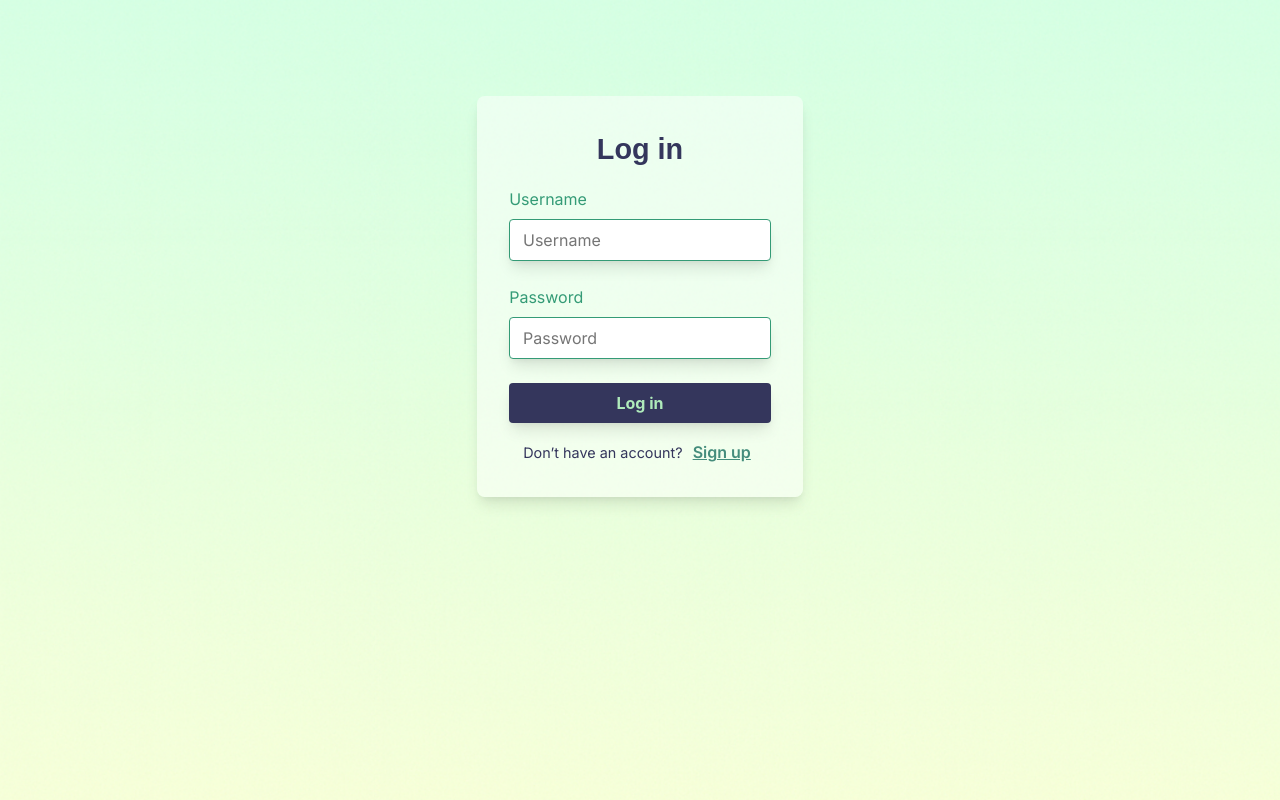
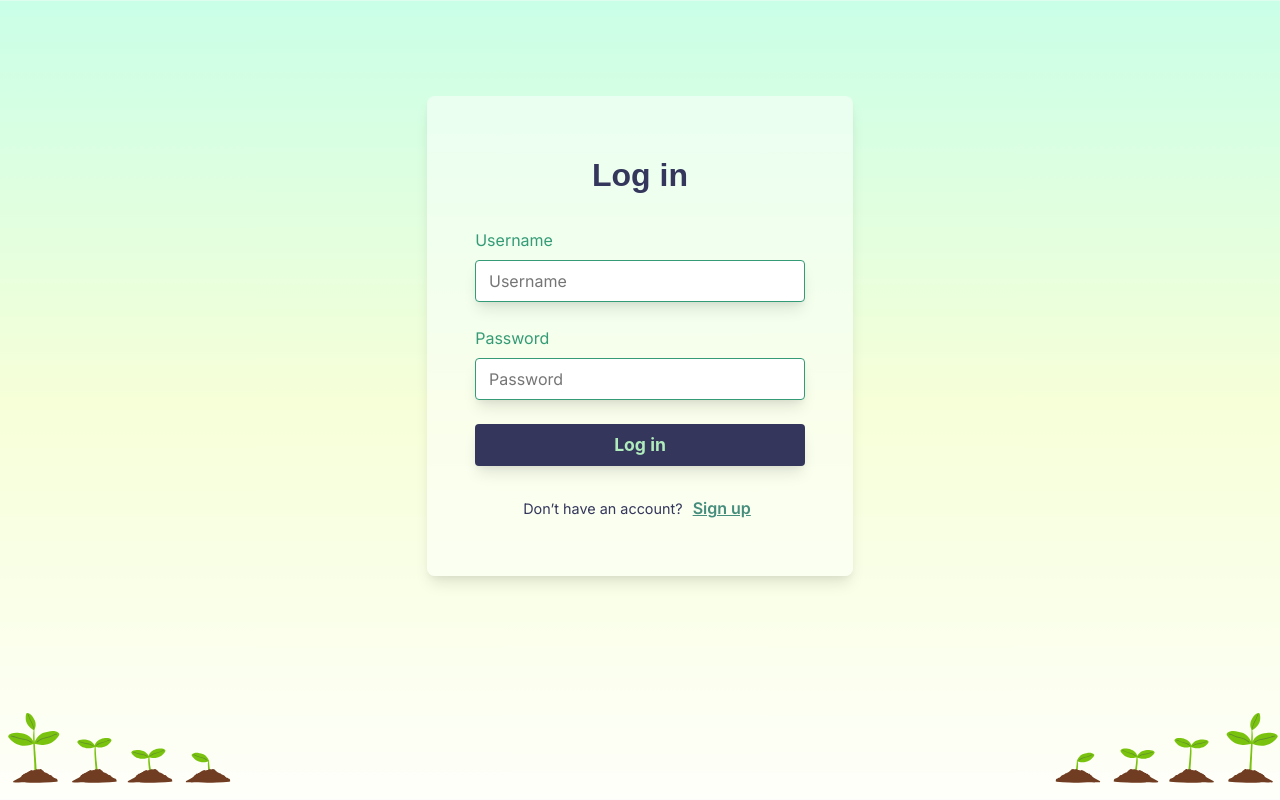
Before and after one commit to aigerimdev/vocabloom-frontend, a React (Create React App) app: page /login in a window 1280 px wide. Built offline with nearby package versions, Linux system fonts and the light colour scheme; no server answers; a web font is replaced by a local one.

Commit message:
Add media queries for  for log in and sing up forms.

```diff
--- a/src/styles/FormPage.css
+++ b/src/styles/FormPage.css
@@ -74,11 +74,12 @@
     border-radius: 4px;
     cursor: pointer;
     box-shadow: rgba(0, 0, 0, 0.1) 0px 10px 15px -3px, rgba(0, 0, 0, 0.05) 0px 4px 6px -2px;
-    transition: background-color 0.3s;
+    transition: all 0.4s ease;
 
     &:hover {
         background-color: var(--btn-green-color);
         color: var(--primary-purple-color);
+        transform: translateY(-2px);
     }
 }
 
@@ -98,10 +99,65 @@
     border: none;
     text-decoration: underline;
     cursor: pointer;
+    transition: all 0.3s ease;
+}
 
+.form-link:hover {
+    color: var(--primary-purple-color);
+    transform: translateY(-2px);
 }
 
 .error-message {
     color: red;
     font-size: 1rem;
 }
+
+@media (min-width: 768px) {
+    .form-page {
+        background:
+            url('../../assets/bg_forms.svg');
+        background-repeat: no-repeat;
+        background-size: cover;
+        background-position: right bottom;
+    }
+
+    .form-section {
+        width: 40%;
+        min-height: 60vh;
+        padding: 3rem;
+    }
+
+    .form-title {
+        font-size: 1.8rem;
+    }
+
+    .form-input {
+        font-size: 1rem;
+    }
+
+    .form-button {
+        font-size: 1.1rem;
+    }
+}
+
+@media (min-width: 1024px) {
+    .form-page {
+        background-position: center;
+    }
+
+    .form-section {
+        width: 35%;
+    }
+
+    .form-title {
+        font-size: 2rem;
+    }
+
+    .form-input {
+        font-size: 1rem;
+    }
+
+    .form-button {
+        font-size: 1.1rem;
+    }
+}
```
Also changed, not shown: assets/bg_forms.svg (added).
